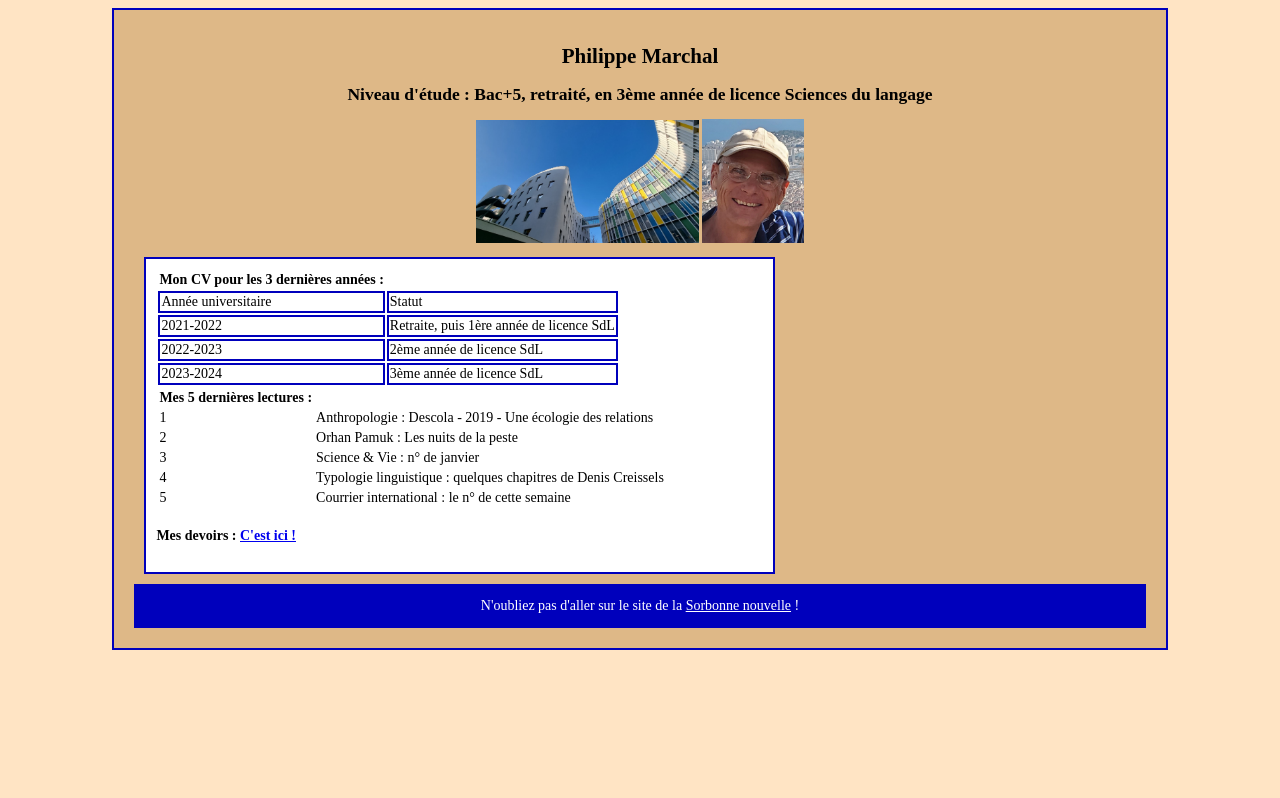
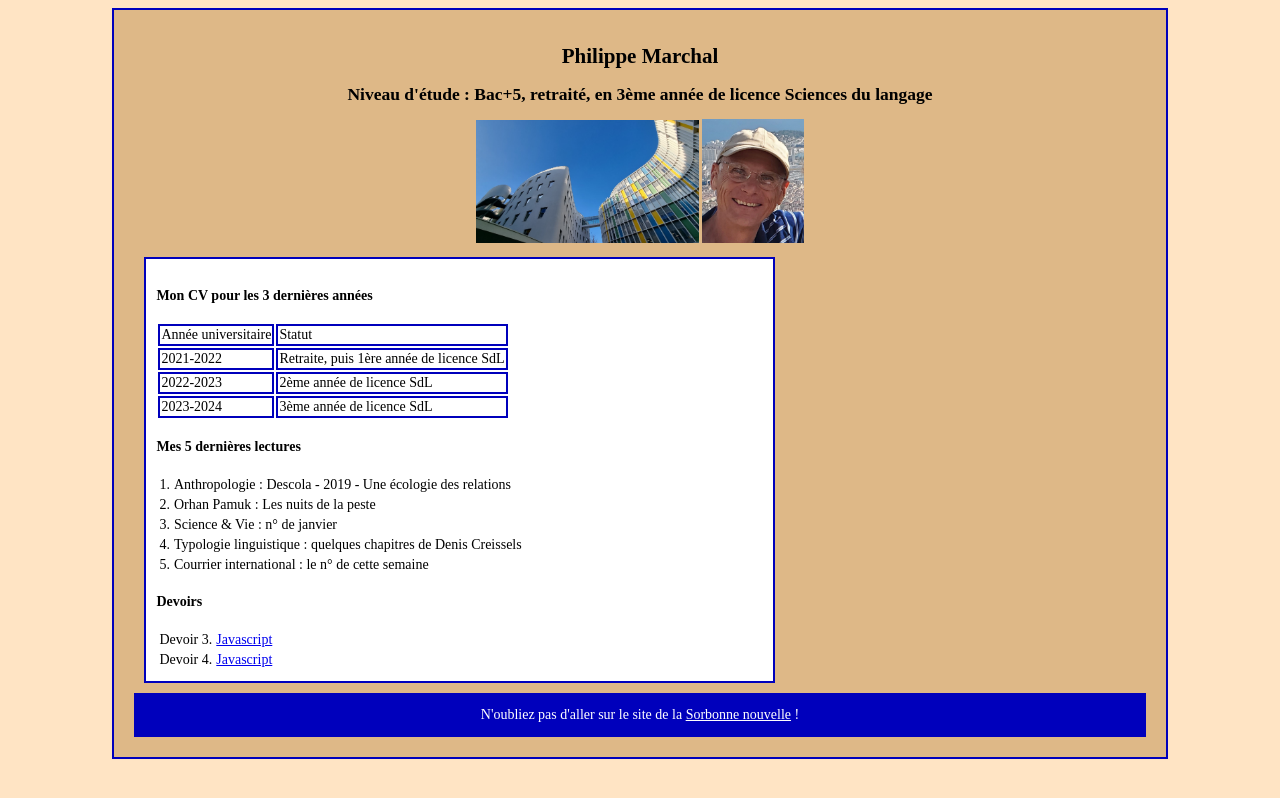
Before and after one commit to FelipeMarchal/Depot_Philippe, a plain HTML site: page index.html in a window 1280 px wide. Drawn offline with Linux system fonts and the light colour scheme.

Commit message:
Update index.html

```diff
--- a/index.html
+++ b/index.html
@@ -18,11 +18,9 @@
 					 width=10% height=10% />
 			</div>
 			<div id="aboutme">
+				<h4>Mon CV pour les 3 dernières années</h4>
 				<div id="tableau1">
 					<table>
-					<thead>
-						<tr><th>Mon CV pour les 3 dernières années :</th></tr>
-					</thead>
 						<tbody>
 							<tr><td>Année universitaire</td><td>Statut</td></tr>
 							<tr><td>2021-2022</td><td>Retraite, puis 1ère année de licence SdL</td></tr>
@@ -31,20 +29,24 @@
 						</tbody>
 					</table>
 				</div>
+				<h4>Mes 5 dernières lectures</h4>
 				<table>
-					<thead>
-						<tr><th>Mes 5 dernières lectures :</th></tr>
-					</thead>
 					<tbody>
-						<tr><td>1</td><td>Anthropologie : Descola - 2019 - Une écologie des relations</td></tr>
-						<tr><td>2</td><td>Orhan Pamuk : Les nuits de la peste</td></tr>
-						<tr><td>3</td><td>Science & Vie : n° de janvier</td></tr>
-						<tr><td>4</td><td>Typologie linguistique : quelques chapitres de Denis Creissels</td></tr>
-						<tr><td>5</td><td>Courrier international : le n° de cette semaine</td></tr>
+						<tr><td>1.</td><td>Anthropologie : Descola - 2019 - Une écologie des relations</td></tr>
+						<tr><td>2.</td><td>Orhan Pamuk : Les nuits de la peste</td></tr>
+						<tr><td>3.</td><td>Science & Vie : n° de janvier</td></tr>
+						<tr><td>4.</td><td>Typologie linguistique : quelques chapitres de Denis Creissels</td></tr>
+						<tr><td>5.</td><td>Courrier international : le n° de cette semaine</td></tr>
 					</tbody>
 				</table>
 				<div>
-					<h4>Mes devoirs : <a href="assets/devoirs/devoir_js1.pdf">C'est ici !</a></h4>
+					<h4>Devoirs</h4>
+					<table>
+						<tbody>
+							<tr><td>Devoir 3.</td><td><a href="assets/devoirs/devoir_js1.pdf">Javascript</a><td></tr>
+							<tr><td>Devoir 4.</td><td><a href="assets/devoirs/devoir_js2.pdf">Javascript</a><td></tr>
+						</tbody>
+					</table>
 				</div>
 			</div>
 			<footer>
```
